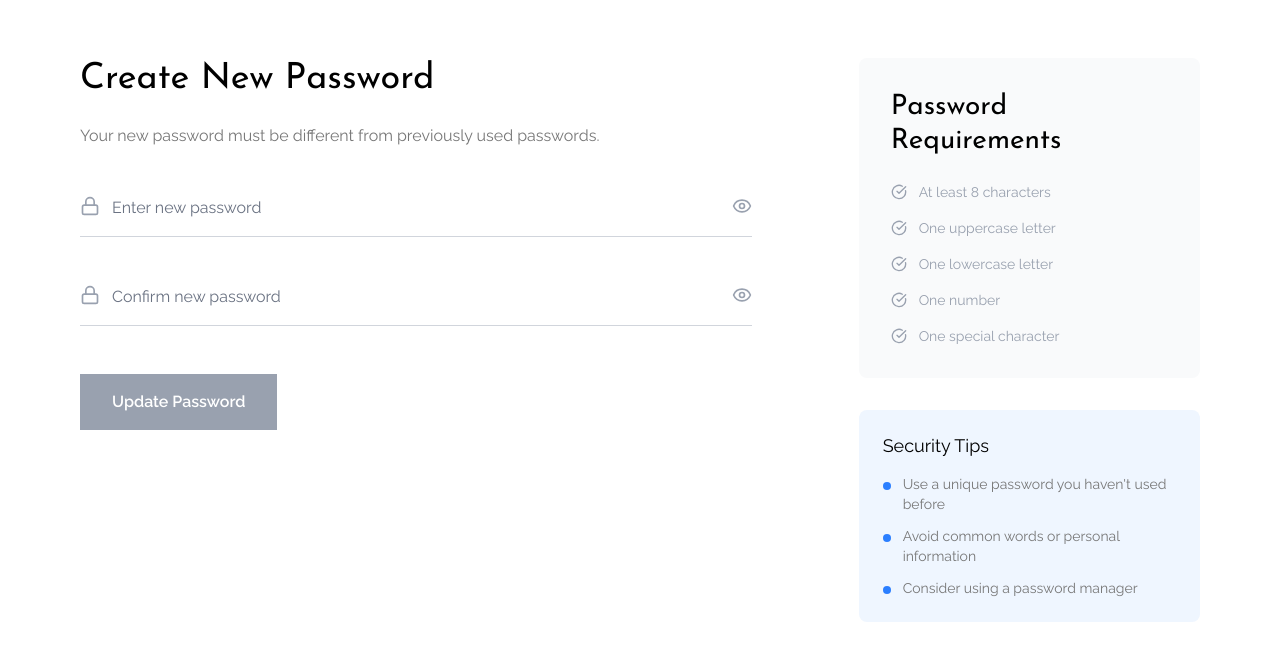
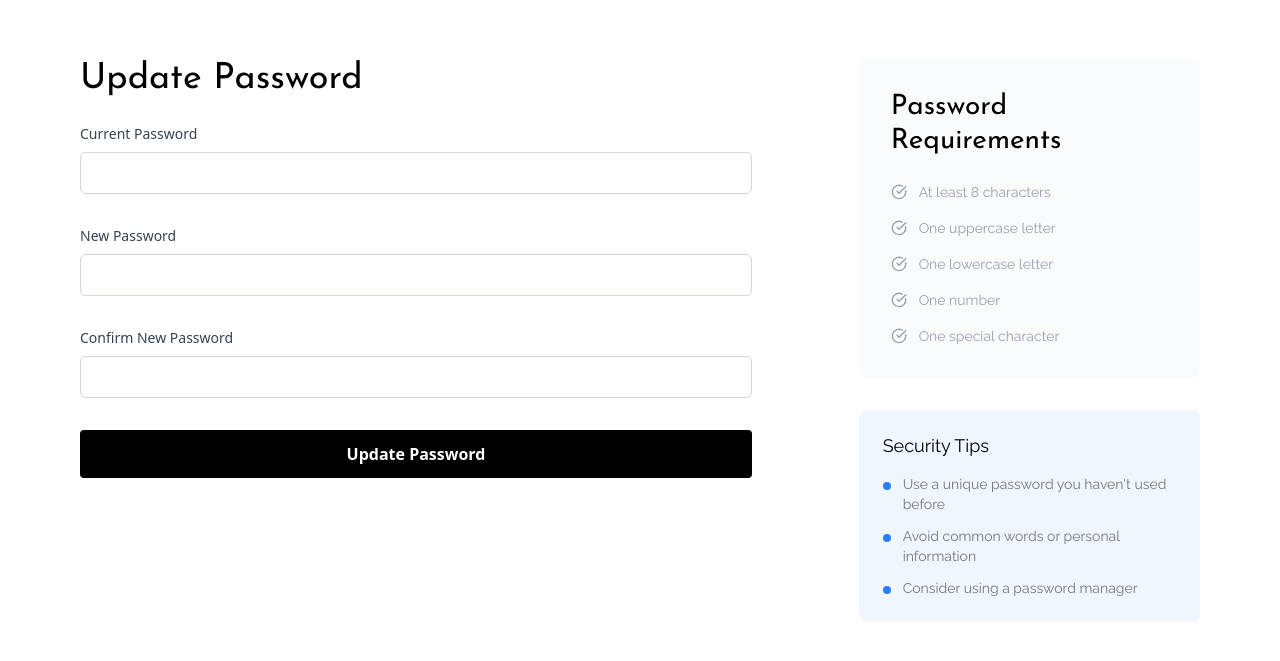
Before and after one commit to Kaju2002/OnlineClothStore, a React (Vite) app in the folder client/: page /set-new-password in a window 1280 px wide. Shown: the part 855-1516 px from the top of the page. Built offline with nearby package versions, Linux system fonts and the light colour scheme.

Commit message:
Add current password field and update password API integration in SetNewPasswordPage

```diff
--- a/client/src/pages/SetNewPasswordPage.jsx
+++ b/client/src/pages/SetNewPasswordPage.jsx
@@ -3,11 +3,10 @@ import { Eye, EyeOff, CheckCircle, Lock } from 'lucide-react';
 
 const SetNewPasswordPage = () => {
   const [formData, setFormData] = useState({
+    currentPassword: "",
     password: "",
     confirmPassword: ""
   });
-  const [showPassword, setShowPassword] = useState(false);
-  const [showConfirmPassword, setShowConfirmPassword] = useState(false);
   const [isSuccess, setIsSuccess] = useState(false);
   const [errors, setErrors] = useState({});
 
@@ -42,21 +41,53 @@ const SetNewPasswordPage = () => {
     }
   };
 
-  const handleSubmit = (e) => {
+  const handleSubmit = async (e) => {
     e.preventDefault();
     const newErrors = {};
 
     // Validation
+    if (!formData.currentPassword) {
+      newErrors.currentPassword = "Current password is required";
+    }
     if (!formData.password) {
       newErrors.password = "Password is required";
     } else if (!isPasswordStrong) {
       newErrors.password = "Password doesn't meet requirements";
     }
-
     if (!formData.confirmPassword) {
       newErrors.confirmPassword = "Please confirm your password";
     } else if (formData.password !== formData.confirmPassword) {
       newErrors.confirmPassword = "Passwords don't match";
+    }
+
+    if (Object.keys(newErrors).length > 0) {
+      setErrors(newErrors);
+      return;
+    }
+
+    // Call change-password API
+    try {
+      const token = localStorage.getItem('authToken');
+      const response = await fetch(`${import.meta.env.VITE_API_BASE_URL}/api/users/change-password`, {
+        method: 'PUT',
+        headers: {
+          'Authorization': `Bearer ${token}`,
+          'Content-Type': 'application/json'
+        },
+        body: JSON.stringify({
+          currentPassword: formData.currentPassword,
+          newPassword: formData.password
+        })
+      });
+      const result = await response.json();
+      if (response.ok && result.success) {
+        setIsSuccess(true);
+        setErrors({});
+      } else {
+        setErrors({ password: result.message || 'Failed to change password' });
+      }
+    } catch (err) {
+      setErrors({ password: 'Network error. Please try again.' },err);
     }
 
     if (Object.keys(newErrors).length > 0) {
@@ -69,10 +100,6 @@ const SetNewPasswordPage = () => {
     setIsSuccess(true);
   };
 
-  const handleLoginRedirect = () => {
-    // Navigate to login page
-    console.log("Navigate to login page");
-  };
 
   return (
     <div className="min-h-screen">
@@ -80,15 +107,6 @@ const SetNewPasswordPage = () => {
       <div className="min-h-screen flex">
         <div className="w-1/2 flex flex-col justify-center px-16 bg-white">
           <div className="max-w-md">
-            <h1
-              className="mb-8 text-black"
-              style={{
-                font: '400 48px / 54px "Josefin Sans", sans-serif'
-              }}
-            >
-              New Password
-            </h1>
-
             {/* Breadcrumb navigation */}
             <div className="flex items-center space-x-2 text-gray-600 mb-4">
               <a
@@ -119,7 +137,6 @@ const SetNewPasswordPage = () => {
                 Set New Password
               </span>
             </div>
-
             {/* Horizontal line separator */}
             <div className="w-16 h-1 bg-red-500 mb-16"></div>
           </div>
@@ -139,11 +156,11 @@ const SetNewPasswordPage = () => {
       <div className="bg-white">
         <div className="container mx-auto px-4 py-12 max-w-6xl">
           <div className="grid grid-cols-1 lg:grid-cols-12 gap-12">
-            {/* Left Side - Set New Password Form */}
+            {/* Left Side - Set New Password Form (only one form: current, new, confirm) */}
             <div className="lg:col-span-8">
               <div className="max-w-2xl">
                 {!isSuccess ? (
-                  <>
+                  <form onSubmit={handleSubmit} className="space-y-8">
                     <h2
                       className="mb-6"
                       style={{
@@ -151,139 +168,53 @@ const SetNewPasswordPage = () => {
                         font: '400 36px / 42px "Josefin Sans", sans-serif'
                       }}
                     >
-                      Create New Password
+                      Update Password
                     </h2>
-
-                    <p
-                      className="mb-8"
-                      style={{
-                        color: 'rgb(119, 119, 119)',
-                        font: '16px / 24px Raleway, sans-serif'
-                      }}
-                    >
-                      Your new password must be different from previously used passwords.
-                    </p>
-
-                    {/* Set New Password form */}
-                    <form onSubmit={handleSubmit} className="space-y-8">
-                      {/* New Password Field */}
                     <div>
-                        <div className="relative">
-                          <Lock className="absolute left-0 top-4 w-5 h-5 text-gray-400" />
+                      <label className="block text-sm font-medium text-gray-700 mb-2">Current Password</label>
                       <input
-                            type={showPassword ? "text" : "password"}
+                        type="password"
+                        name="currentPassword"
+                        value={formData.currentPassword}
+                        onChange={handleInputChange}
+                        className={`w-full px-3 py-2 border rounded-md focus:outline-none focus:ring-2 focus:ring-black ${errors.currentPassword ? 'border-red-500' : 'border-gray-300'}`}
+                      />
+                      {errors.currentPassword && <p className="text-red-500 text-sm mt-1">{errors.currentPassword}</p>}
+                    </div>
+                    <div>
+                      <label className="block text-sm font-medium text-gray-700 mb-2">New Password</label>
+                      <input
+                        type="password"
                         name="password"
                         value={formData.password}
                         onChange={handleInputChange}
-                            placeholder="Enter new password"
-                            className={`w-full pl-8 pr-12 py-4 border-0 border-b bg-transparent text-gray-900 placeholder-gray-500 focus:outline-none transition-colors ${
-                              errors.password ? 'border-red-500' : 'border-gray-300 focus:border-black'
-                            }`}
-                            style={{ font: '16px / 24px Raleway, sans-serif' }}
+                        className={`w-full px-3 py-2 border rounded-md focus:outline-none focus:ring-2 focus:ring-black ${errors.password ? 'border-red-500' : 'border-gray-300'}`}
                       />
-                          <button
-                            type="button"
-                            onClick={() => setShowPassword(!showPassword)}
-                            className="absolute right-0 top-4 text-gray-400 hover:text-gray-600"
-                          >
-                            {showPassword ? <EyeOff className="w-5 h-5" /> : <Eye className="w-5 h-5" />}
-                          </button>
+                      {errors.password && <p className="text-red-500 text-sm mt-1">{errors.password}</p>}
                     </div>
-                        {errors.password && (
-                          <p
-                            className="mt-2"
-                            style={{
-                              color: 'rgb(239, 68, 68)',
-                              font: '14px / 20px Raleway, sans-serif'
-                            }}
-                          >
-                            {errors.password}
-                          </p>
-                        )}
-                      </div>
-
-                      {/* Confirm Password Field */}
                     <div>
-                        <div className="relative">
-                          <Lock className="absolute left-0 top-4 w-5 h-5 text-gray-400" />
+                      <label className="block text-sm font-medium text-gray-700 mb-2">Confirm New Password</label>
                       <input
-                            type={showConfirmPassword ? "text" : "password"}
+                        type="password"
                         name="confirmPassword"
                         value={formData.confirmPassword}
                         onChange={handleInputChange}
-                            placeholder="Confirm new password"
-                            className={`w-full pl-8 pr-12 py-4 border-0 border-b bg-transparent text-gray-900 placeholder-gray-500 focus:outline-none transition-colors ${
-                              errors.confirmPassword ? 'border-red-500' : 'border-gray-300 focus:border-black'
-                            }`}
-                            style={{ font: '16px / 24px Raleway, sans-serif' }}
+                        className={`w-full px-3 py-2 border rounded-md focus:outline-none focus:ring-2 focus:ring-black ${errors.confirmPassword ? 'border-red-500' : 'border-gray-300'}`}
                       />
-                          <button
-                            type="button"
-                            onClick={() => setShowConfirmPassword(!showConfirmPassword)}
-                            className="absolute right-0 top-4 text-gray-400 hover:text-gray-600"
-                          >
-                            {showConfirmPassword ? <EyeOff className="w-5 h-5" /> : <Eye className="w-5 h-5" />}
-                          </button>
+                      {errors.confirmPassword && <p className="text-red-500 text-sm mt-1">{errors.confirmPassword}</p>}
                     </div>
-                        {errors.confirmPassword && (
-                          <p
-                            className="mt-2"
-                            style={{
-                              color: 'rgb(239, 68, 68)',
-                              font: '14px / 20px Raleway, sans-serif'
-                            }}
-                          >
-                            {errors.confirmPassword}
-                          </p>
-                        )}
-                      </div>
-
-                      <div className="pt-4">
                     <button
                       type="submit"
-                          disabled={!isPasswordStrong || formData.password !== formData.confirmPassword}
-                          className="bg-black text-white py-4 px-8 hover:bg-gray-800 transition-colors disabled:bg-gray-400 disabled:cursor-not-allowed"
-                          style={{ font: '600 16px / 24px Raleway, sans-serif' }}
+                      className="w-full py-3 bg-black text-white font-semibold rounded hover:bg-gray-800 transition"
                     >
                       Update Password
                     </button>
-                      </div>
                   </form>
-                  </>
                 ) : (
-                  // Success state
                   <div className="text-center">
-                    <div className="w-16 h-16 bg-green-100 rounded-full flex items-center justify-center mx-auto mb-6">
-                      <CheckCircle className="w-8 h-8 text-green-600" />
-                    </div>
-
-                    <h2
-                      className="mb-6"
-                      style={{
-                        color: 'rgb(0, 0, 0)',
-                        font: '400 36px / 42px "Josefin Sans", sans-serif'
-                      }}
-                    >
-                      Password Updated!
-                    </h2>
-
-                    <p
-                      className="mb-8"
-                      style={{
-                        color: 'rgb(119, 119, 119)',
-                        font: '16px / 24px Raleway, sans-serif'
-                      }}
-                    >
-                      Your password has been successfully updated. You can now log in with your new password.
-                    </p>
-
-                    <button
-                      onClick={handleLoginRedirect}
-                      className="bg-black text-white py-4 px-8 hover:bg-gray-800 transition-colors"
-                      style={{ font: '600 16px / 24px Raleway, sans-serif' }}
-                    >
-                      Continue to Login
-                    </button>
+                    <CheckCircle className="w-12 h-12 text-green-600 mx-auto mb-4" />
+                    <h3 className="text-xl font-semibold mb-2">Password Updated!</h3>
+                    <p className="text-gray-600 mb-6">Your password has been changed successfully.</p>
                   </div>
                 )}
               </div>
```
Lines whose indentation alone changed are shown as unchanged.
